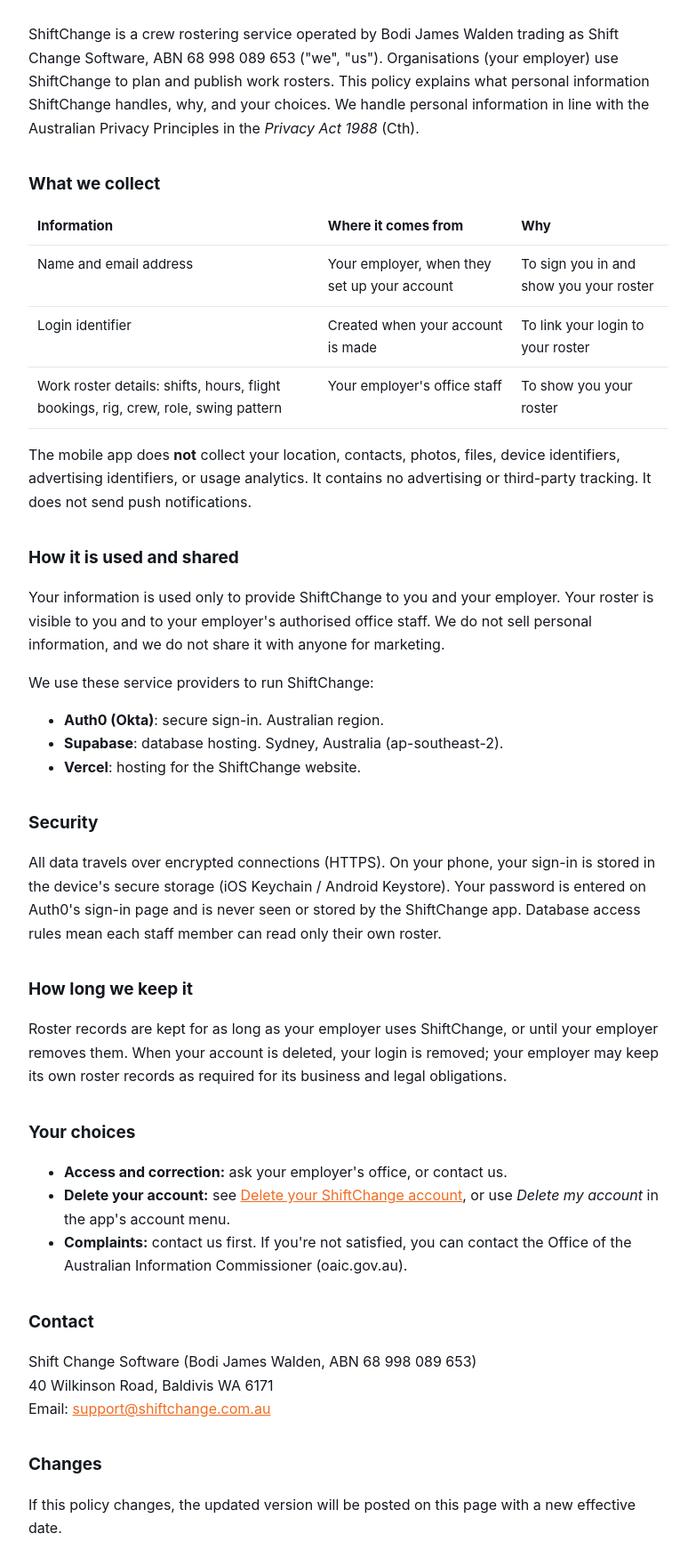
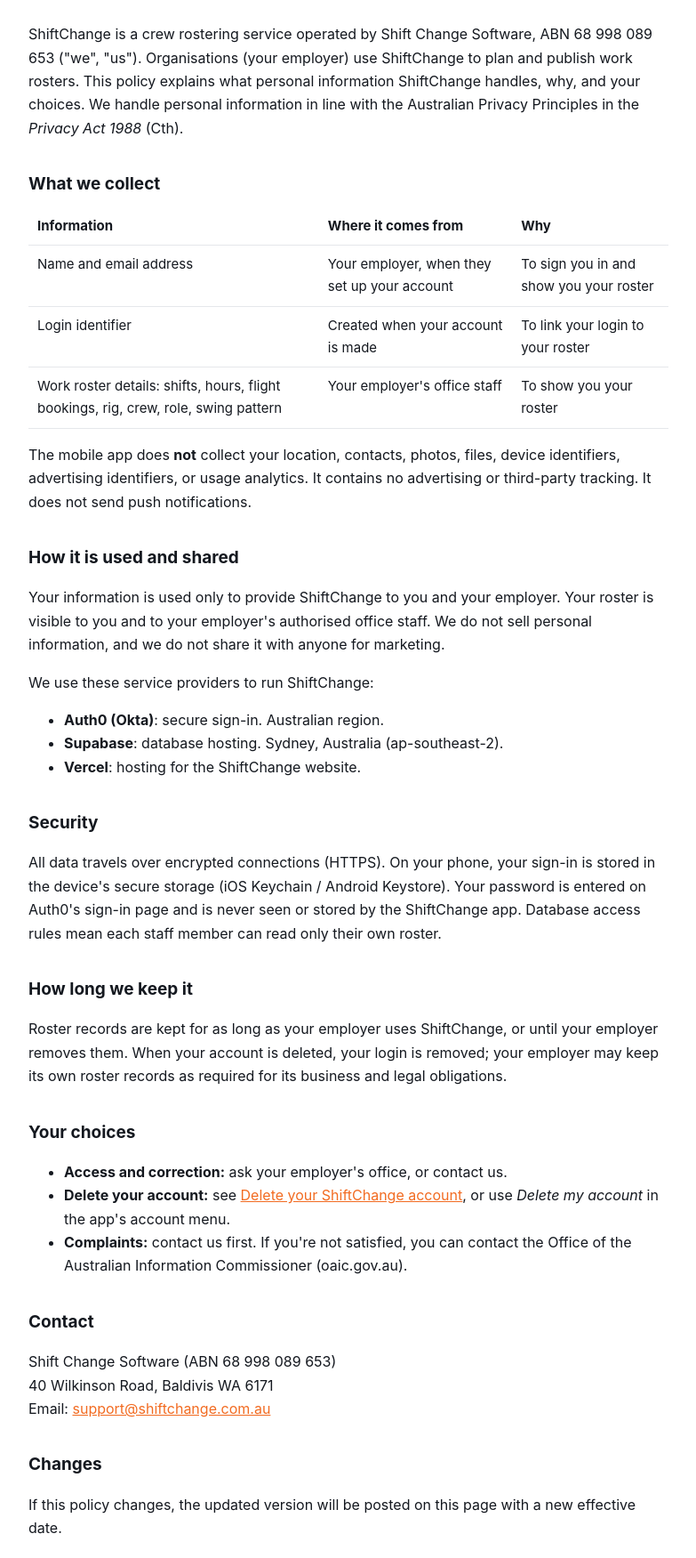
Before and after one commit to StockDaddy1618/shiftchange-app, a plain HTML site: page privacy.html in a window 1280 px wide. Shown: the part 149-1900 px from the top of the page at 89% size, without its empty margins (248-1031 px from the left). Drawn offline with Linux system fonts and the light colour scheme.

Commit message:
Show business name only as operator

```diff
--- a/privacy.html
+++ b/privacy.html
@@ -23,7 +23,7 @@
 <h1><span>Shift</span>Change Privacy Policy</h1>
 <p class="meta">Effective 8 November 2026 · Applies to the ShiftChange website and the ShiftChange mobile app</p>
 
-<p>ShiftChange is a crew rostering service operated by Bodi James Walden trading as Shift Change Software, ABN 68 998 089 653 ("we", "us"). Organisations
+<p>ShiftChange is a crew rostering service operated by Shift Change Software, ABN 68 998 089 653 ("we", "us"). Organisations
 (your employer) use ShiftChange to plan and publish work rosters. This policy explains what
 personal information ShiftChange handles, why, and your choices. We handle personal information
 in line with the Australian Privacy Principles in the <em>Privacy Act 1988</em> (Cth).</p>
@@ -71,7 +71,7 @@ roster records as required for its business and legal obligations.</p>
 </ul>
 
 <h2>Contact</h2>
-<p>Shift Change Software (Bodi James Walden, ABN 68 998 089 653)<br>40 Wilkinson Road, Baldivis WA 6171<br>Email: <a href="mailto:support@shiftchange.com.au">support@shiftchange.com.au</a></p>
+<p>Shift Change Software (ABN 68 998 089 653)<br>40 Wilkinson Road, Baldivis WA 6171<br>Email: <a href="mailto:support@shiftchange.com.au">support@shiftchange.com.au</a></p>
 
 <h2>Changes</h2>
 <p>If this policy changes, the updated version will be posted on this page with a new effective date.</p>
```
